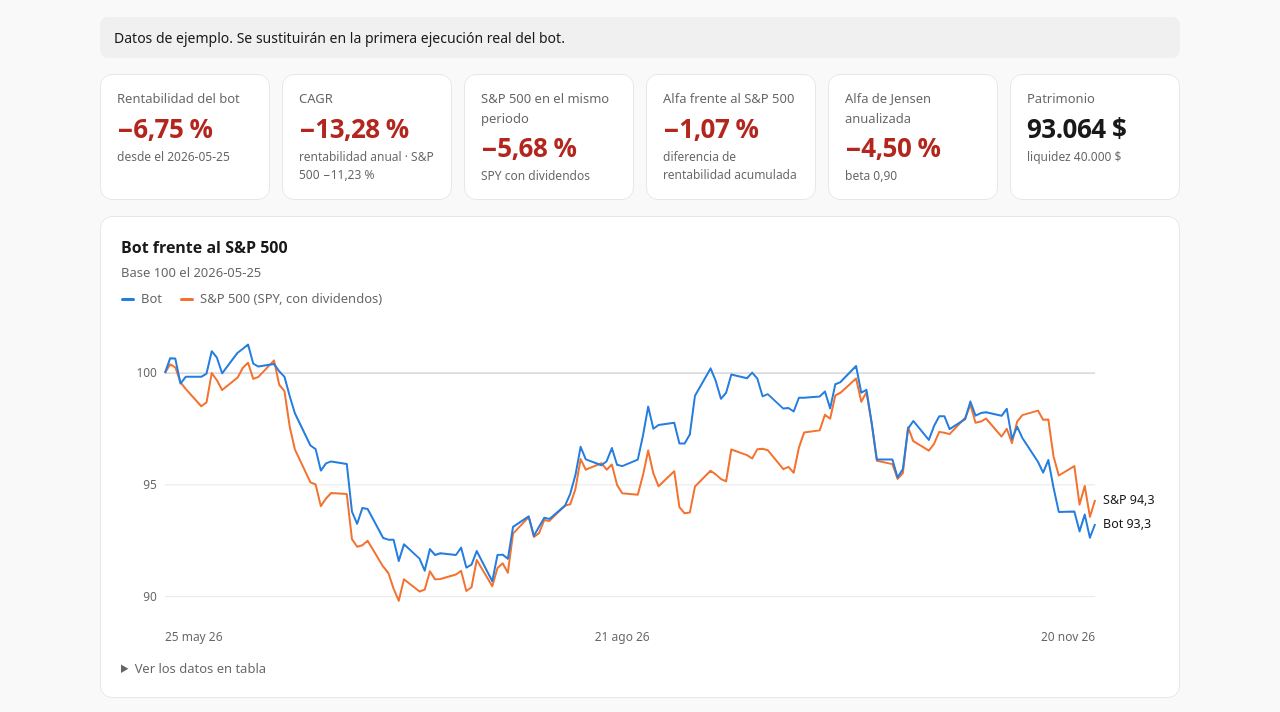
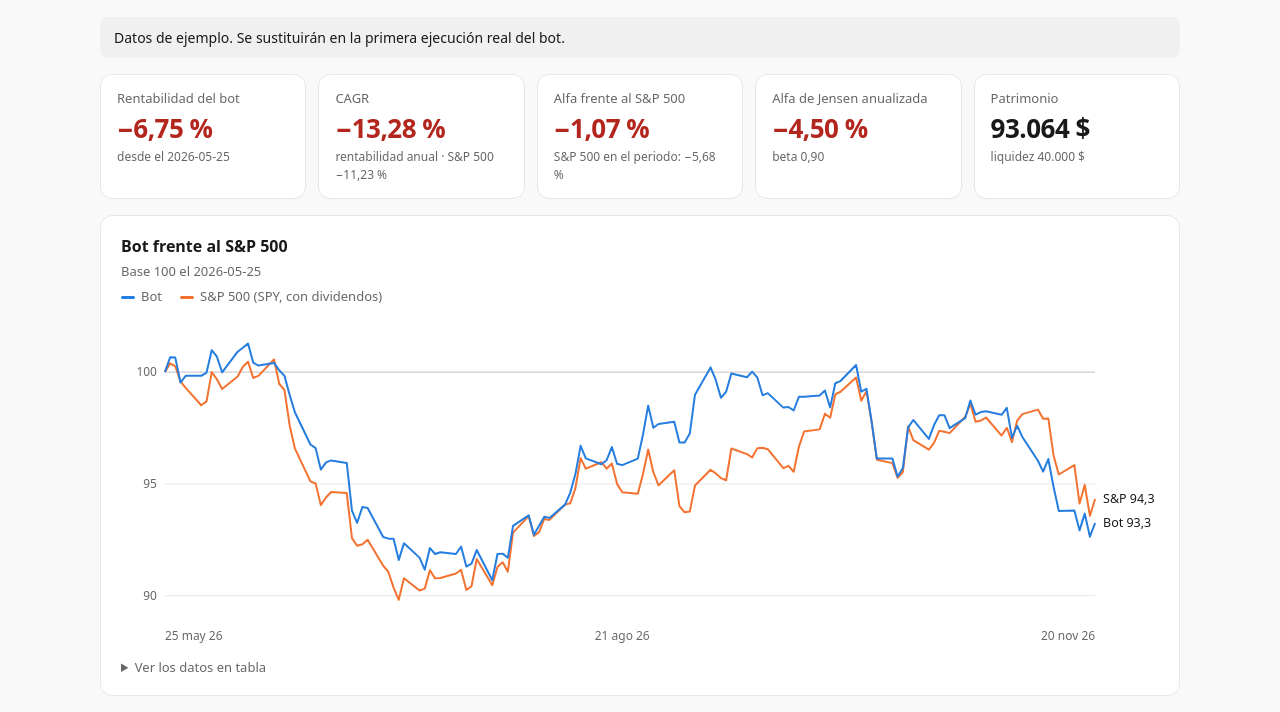
Before and after one commit to Alvaronez/weinstein-bot, a plain HTML site: page docs/index.html in a window 1280 px wide. Shown: the part 64-776 px from the top of the page. Drawn offline with Linux system fonts and the light colour scheme.

Commit message:
Web: quitar el indicador del S&P 500 en el mismo periodo
Co-Authored-By: Claude Fable 5.2 <noreply@anthropic.com>
Claude-Session: https://claude.ai/code/session_01UGxsKBVUJKUKeATSiEcktG

```diff
--- a/docs/index.html
+++ b/docs/index.html
@@ -107,8 +107,7 @@ function kpis(s, cash) {
     ["Rentabilidad del bot", pct(s.return_pct), sign(s.return_pct), `desde el ${s.start_date}`],
     ["CAGR", s.cagr_pct == null ? "—" : pct(s.cagr_pct), sign(s.cagr_pct),
       s.cagr_pct == null ? "rentabilidad anual; disponible a los 3 meses" : `rentabilidad anual · S&P 500 ${pct(s.spy_cagr_pct)}`],
-    ["S&P 500 en el mismo periodo", pct(s.spy_return_pct), sign(s.spy_return_pct), "SPY con dividendos"],
-    ["Alfa frente al S&P 500", pct(s.alpha_pct), sign(s.alpha_pct), "diferencia de rentabilidad acumulada"],
+    ["Alfa frente al S&P 500", pct(s.alpha_pct), sign(s.alpha_pct), `S&P 500 en el periodo: ${pct(s.spy_return_pct)}`],
     ["Alfa de Jensen anualizada", s.jensen_alpha_pct == null ? "—" : pct(s.jensen_alpha_pct), sign(s.jensen_alpha_pct),
       s.jensen_alpha_pct == null ? "disponible con 8 semanas de datos" : `beta ${num(s.beta)}`],
     ["Patrimonio", num(s.equity, 0) + " $", "", `liquidez ${num(cash, 0)} $`],
```
